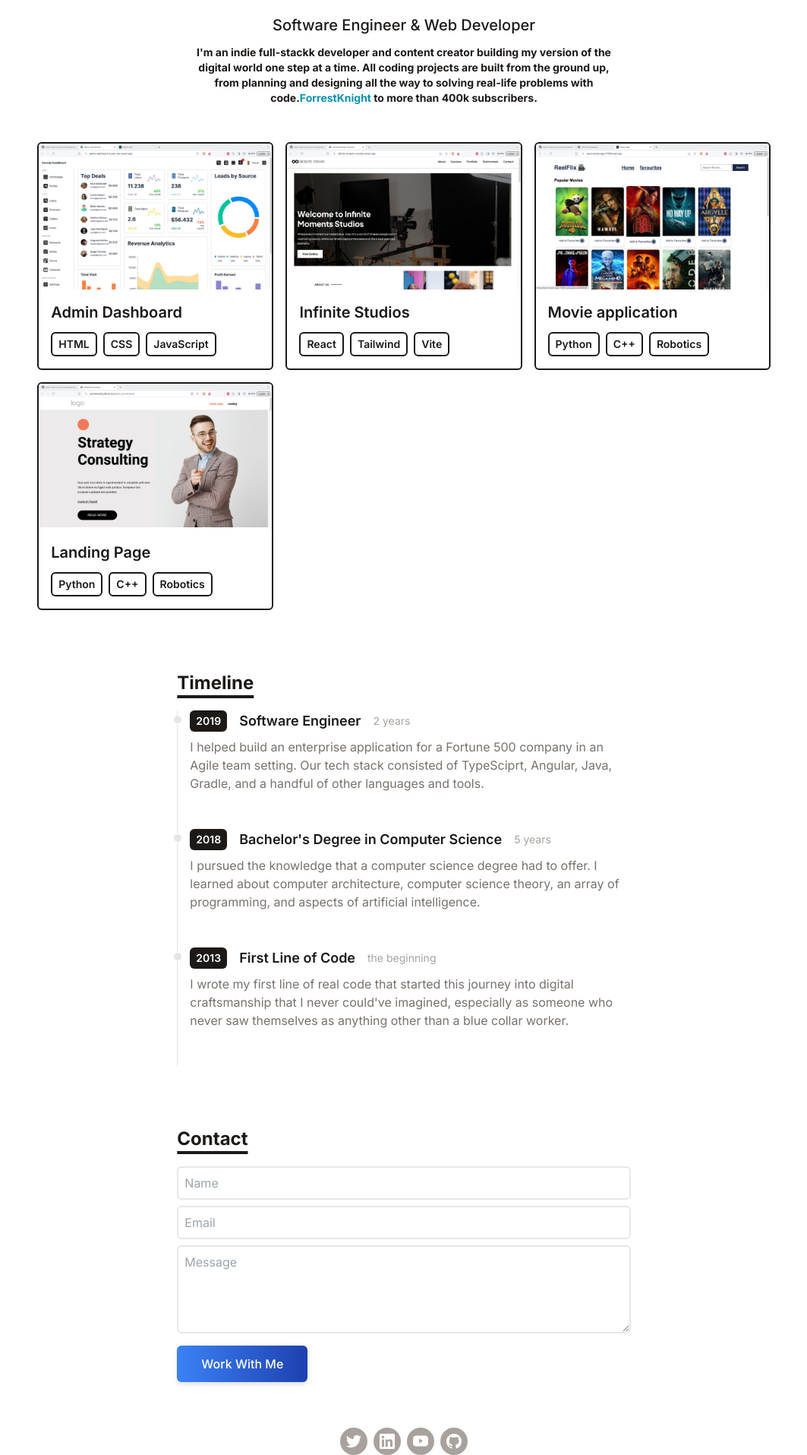
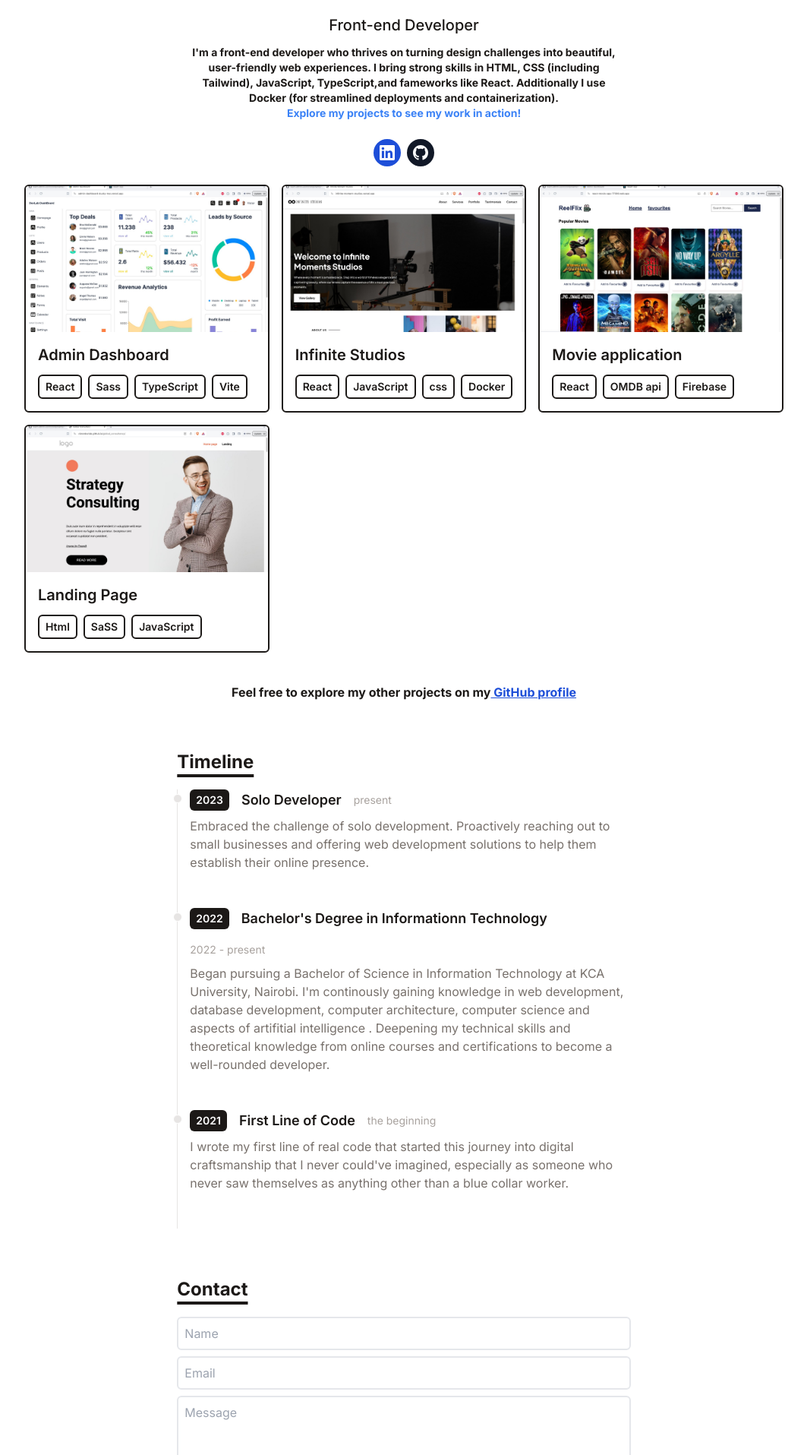
Before and after one commit to VictorDevLab/portfolio_site, a React (Vite) app: page / in a window 1280 px wide. Shown: the part 145-2060 px from the top of the page at 76% size, without its empty margins (108-1171 px from the left). Built offline with nearby package versions, Linux system fonts and the light colour scheme.

Commit message:
fixed content going off-screen

```diff
--- a/package.json
+++ b/package.json
@@ -9,6 +9,7 @@
     "preview": "vite preview"
   },
   "dependencies": {
+    "@emailjs/browser": "^4.3.3",
     "react": "^18.2.0",
     "react-dom": "^18.2.0"
   },
--- a/src/App.jsx
+++ b/src/App.jsx
@@ -67,12 +67,13 @@ function App() {
 			<button
 				type="button"
 				onClick={handleThemeSwitch}
-			className="fixed p-2 z-10 right-20 top-4 bg-violet-300 dark:bg-orange-300 text-lg p-1 rounded-md"
+				className="fixed p-2 z-10 right-20 top-4 bg-stone-900 dark:bg-white text-lg p-1 rounded-md"
 			>
 				{theme === 'dark' ? sun : moon}
 			</button>
 			<div className="bg-white dark:bg-stone-900 text-stone-900 dark:text-stone-300 min-h-screen font-inter">
 				<div className="max-w-5xl w-11/12 mx-auto">
+
 					<Intro />
 					<Portfolio />
 					<Timeline />
--- a/src/components/Contact.jsx
+++ b/src/components/Contact.jsx
@@ -1,41 +1,76 @@
 import React from 'react';
 import Title from './Title';
+import { useRef, useState } from 'react'
+import emailjs from '@emailjs/browser';
 
 function Contact() {
+
+   const [isEmailSent, setIsEmailSent] = useState(false)
+   const successCardClasses = `absolute top-1/2 left-1/2 transform -translate-x-1/2 -translate-y-1/2
+     bg-[#5cb85c] text-[#fffd] shadow-md p-4 rounded-md ${isEmailSent ? 'block' : 'hidden'}`;
+
+   const form = useRef()
+   const sendEmail = (e) => {
+      e.preventDefault();
+
+      emailjs.sendForm('service_32exiop', 'template_bg2ihjb', form.current, 'WQ7dx-cNA7-X1yHDG')
+         .then((result) => {
+            console.log(result.text);
+            setIsEmailSent(true)
+            setTimeout(() => {
+               setIsEmailSent(false)
+            }, 3000)
+         }, (error) => {
+            console.log(error.text);
+         });
+      e.target.reset()
+   };
+
+
    return (
       <div className="flex flex-col mb-10 mx-auto">
-         <div className="flex justify-center items-center">
+         <div className="flex justify-center items-center relative">
             <form
-               action="https://getform.io/f/(customSlugHere)"
-               method="POST"
+               ref={form}
+               onSubmit={sendEmail}
                className="flex flex-col w-full md:w-7/12"
             >
                <Title>Contact</Title>
                <input
                   type="text"
-                  name="name"
+                  name="user_name"
                   placeholder="Name"
+                  required
                   className="p-2 bg-transparent border-2 rounded-md focus:outline-none"
                />
                <input
-                  type="text"
-                  name="email"
+                  type="email"
+                  name="user_email"
                   placeholder="Email"
+                  required
                   className="my-2 p-2 bg-transparent border-2 rounded-md focus:outline-none"
                />
                <textarea
                   name="message"
                   placeholder="Message"
-                  rows="4"
+
+                  rows="5"
                   className="p-2 mb-4 bg-transparent border-2 rounded-md focus:outline-none"
                />
                <button
-                  type="button"
-                  className="text-center inline-block px-8 py-3 w-max text-base font-medium rounded-md text-white bg-gradient-to-r from-blue-500 to-blue-800 drop-shadow-md hover:stroke-white"
+                  type="submit"
+                  className="text-center  inline-block px-8 py-3 w-max text-base font-medium rounded-md text-white bg-gradient-to-r from-blue-700 to-blue-900 drop-shadow-md hover:stroke-white"
                >
                   Work With Me
                </button>
             </form>
+            {
+               isEmailSent &&
+               <div className={successCardClasses}>
+                  <p>Email sent successfully!</p>
+                  {/* You can add any additional content you want to display upon success */}
+               </div>
+            }
          </div>
       </div>
    )
--- a/src/components/Footer.jsx
+++ b/src/components/Footer.jsx
@@ -6,21 +6,10 @@ function Footer() {
 			<div className="container max-w-screen-lg mx-auto">
 				<div>
 					<div className="flex flex-wrap justify-center gap-2">
+
 						<a
-							href="https://twitter.com/forrestpknight"
-							className="bg-stone-400 p-2 font-semibold text-white inline-flex items-center space-x-2 rounded-full">
-							<svg
-								className="w-5 h-5 fill-current"
-								role="img"
-								xmlns="http://www.w3.org/2000/svg"
-								viewBox="0 0 24 24"
-							>
-								<path d="M23.953 4.57a10 10 0 01-2.825.775 4.958 4.958 0 002.163-2.723c-.951.555-2.005.959-3.127 1.184a4.92 4.92 0 00-8.384 4.482C7.69 8.095 4.067 6.13 1.64 3.162a4.822 4.822 0 00-.666 2.475c0 1.71.87 3.213 2.188 4.096a4.904 4.904 0 01-2.228-.616v.06a4.923 4.923 0 003.946 4.827 4.996 4.996 0 01-2.212.085 4.936 4.936 0 004.604 3.417 9.867 9.867 0 01-6.102 2.105c-.39 0-.779-.023-1.17-.067a13.995 13.995 0 007.557 2.209c9.053 0 13.998-7.496 13.998-13.985 0-.21 0-.42-.015-.63A9.935 9.935 0 0024 4.59z" />
-							</svg>
-						</a>
-						<a
-							href="https://linkedin.com/in/forrestpknight"
-							className="bg-stone-400 p-2 font-semibold text-white inline-flex items-center space-x-2 rounded-full">
+							href="https://www.linkedin.com/in/victor-koome-31787a242/"
+							className="bg-blue-700 p-2 font-semibold text-white inline-flex items-center space-x-2 rounded-full">
 							<svg
 								className="w-5 h-5 fill-current"
 								role="img"
@@ -32,20 +21,10 @@ function Footer() {
 								</g>
 							</svg>
 						</a>
+
 						<a
-							href="https://youtube.com/fknight"
-							className="bg-stone-400 p-2 font-semibold text-white inline-flex items-center space-x-2 rounded-full">
-							<svg
-								className="w-5 h-5 fill-current"
-								xmlns="http://www.w3.org/2000/svg"
-								viewBox="0 0 16 16"
-							>
-								<path d="M8.051 1.999h.089c.822.003 4.987.033 6.11.335a2.01 2.01 0 0 1 1.415 1.42c.101.38.172.883.22 1.402l.01.104.022.26.008.104c.065.914.073 1.77.074 1.957v.075c-.001.194-.01 1.108-.082 2.06l-.008.105-.009.104c-.05.572-.124 1.14-.235 1.558a2.007 2.007 0 0 1-1.415 1.42c-1.16.312-5.569.334-6.18.335h-.142c-.309 0-1.587-.006-2.927-.052l-.17-.006-.087-.004-.171-.007-.171-.007c-1.11-.049-2.167-.128-2.654-.26a2.007 2.007 0 0 1-1.415-1.419c-.111-.417-.185-.986-.235-1.558L.09 9.82l-.008-.104A31.4 31.4 0 0 1 0 7.68v-.123c.002-.215.01-.958.064-1.778l.007-.103.003-.052.008-.104.022-.26.01-.104c.048-.519.119-1.023.22-1.402a2.007 2.007 0 0 1 1.415-1.42c.487-.13 1.544-.21 2.654-.26l.17-.007.172-.006.086-.003.171-.007A99.788 99.788 0 0 1 7.858 2h.193zM6.4 5.209v4.818l4.157-2.408L6.4 5.209z" />
-							</svg>
-						</a>
-						<a
-							href="https://github.com/forrestknight"
-							className="bg-stone-400 p-2 font-semibold text-white inline-flex items-center space-x-2 rounded-full">
+							href="https://github.com/VictorDevLab"
+							className="bg-gray-900 dark:bg-gray-500 p-2 font-semibold text-white inline-flex items-center space-x-2 rounded-full">
 							<svg
 								xmlns="http://www.w3.org/2000/svg"
 								xmlnsXlink="http://www.w3.org/1999/xlink"
--- a/src/components/Intro.jsx
+++ b/src/components/Intro.jsx
@@ -3,24 +3,61 @@ import React from 'react';
 function Intro() {
    return (
       <div className="flex items-center justify-center flex-col text-center pt-20 pb-6">
+
          <h1 className="text-4xl md:text-7xl dark:text-white mb-1 md:mb-3 font-bold">Victor</h1>
-         <p className="text-base md:text-xl mb-3 font-medium">Software Engineer & Web Developer</p>
+         <p className="text-base md:text-xl mb-3 font-medium">Front-end Developer</p>
          <p className="text-sm max-w-xl mb-6 font-bold">
-            I'm an indie full-stackk developer and content creator building my
-            version of the digital world one step at a time. All coding projects
-            are built from the ground up, from planning and designing all the way
-            to solving real-life problems with code.
+            I'm a front-end developer who thrives on turning design challenges into beautiful, user-friendly
+            web experiences.
+            I bring strong skills in HTML, CSS (including Tailwind), JavaScript, TypeScript,and  fameworks like React. Additionally I use Docker (for streamlined deployments and containerization).
+            <br />
+            <span className='text-blue-500'> Explore my projects to see my work in action!</span>
+         </p>
+         {/* icons */}
+         <div className="container max-w-screen-lg mx-auto">
+            <div>
+               <div className="flex flex-wrap justify-center gap-2">
 
-            <a
-               href="https://youtube.com/fknight"
-               target="_blank"
-               className="text-cyan-600 hover:underline underline-offset-2 decoration-2 decoration-red-600"
-               rel="noreferrer noopener"
-            >
-               ForrestKnight
-            </a>{' '}
-            to more than 400k subscribers.
-         </p>
+                  <a
+                     href="https://www.linkedin.com/in/victor-koome-31787a242/"
+                     className="bg-blue-700 p-2 font-semibold text-white inline-flex items-center space-x-2 rounded-full">
+                     <svg
+                        className="w-5 h-5 fill-current"
+                        role="img"
+                        viewBox="0 0 256 256"
+                        xmlns="http://www.w3.org/2000/svg"
+                     >
+                        <g>
+                           <path d="M218.123122,218.127392 L180.191928,218.127392 L180.191928,158.724263 C180.191928,144.559023 179.939053,126.323993 160.463756,126.323993 C140.707926,126.323993 137.685284,141.757585 137.685284,157.692986 L137.685284,218.123441 L99.7540894,218.123441 L99.7540894,95.9665207 L136.168036,95.9665207 L136.168036,112.660562 L136.677736,112.660562 C144.102746,99.9650027 157.908637,92.3824528 172.605689,92.9280076 C211.050535,92.9280076 218.138927,118.216023 218.138927,151.114151 L218.123122,218.127392 Z M56.9550587,79.2685282 C44.7981969,79.2707099 34.9413443,69.4171797 34.9391618,57.260052 C34.93698,45.1029244 44.7902948,35.2458562 56.9471566,35.2436736 C69.1040185,35.2414916 78.9608713,45.0950217 78.963054,57.2521493 C78.9641017,63.090208 76.6459976,68.6895714 72.5186979,72.8184433 C68.3913982,76.9473153 62.7929898,79.26748 56.9550587,79.2685282 M75.9206558,218.127392 L37.94995,218.127392 L37.94995,95.9665207 L75.9206558,95.9665207 L75.9206558,218.127392 Z M237.033403,0.0182577091 L18.8895249,0.0182577091 C8.57959469,-0.0980923971 0.124827038,8.16056231 -0.001,18.4706066 L-0.001,237.524091 C0.120519052,247.839103 8.57460631,256.105934 18.8895249,255.9977 L237.033403,255.9977 C247.368728,256.125818 255.855922,247.859464 255.999,237.524091 L255.999,18.4548016 C255.851624,8.12438979 247.363742,-0.133792868 237.033403,0.000790807055" />
+                        </g>
+                     </svg>
+                  </a>
+
+                  <a
+                     href="https://github.com/VictorDevLab"
+                     className="bg-gray-900 dark:bg-gray-500 p-2 font-semibold text-white inline-flex items-center space-x-2 rounded-full">
+                     <svg
+                        xmlns="http://www.w3.org/2000/svg"
+                        xmlnsXlink="http://www.w3.org/1999/xlink"
+                        aria-hidden="true"
+                        role="img"
+                        className="w-5"
+                        preserveAspectRatio="xMidYMid meet"
+                        viewBox="0 0 24 24"
+                     >
+                        <g fill="none">
+                           <path
+                              fillRule="evenodd"
+                              clipRule="evenodd"
+                              d="M12 0C5.37 0 0 5.37 0 12c0 5.31 3.435 9.795 8.205 11.385c.6.105.825-.255.825-.57c0-.285-.015-1.23-.015-2.235c-3.015.555-3.795-.735-4.035-1.41c-.135-.345-.72-1.41-1.23-1.695c-.42-.225-1.02-.78-.015-.795c.945-.015 1.62.87 1.845 1.23c1.08 1.815 2.805 1.305 3.495.99c.105-.78.42-1.305.765-1.605c-2.67-.3-5.46-1.335-5.46-5.925c0-1.305.465-2.385 1.23-3.225c-.12-.3-.54-1.53.12-3.18c0 0 1.005-.315 3.3 1.23c.96-.27 1.98-.405 3-.405s2.04.135 3 .405c2.295-1.56 3.3-1.23 3.3-1.23c.66 1.65.24 2.88.12 3.18c.765.84 1.23 1.905 1.23 3.225c0 4.605-2.805 5.625-5.475 5.925c.435.375.81 1.095.81 2.22c0 1.605-.015 2.895-.015 3.3c0 .315.225.69.825.57A12.02 12.02 0 0 0 24 12c0-6.63-5.37-12-12-12z"
+                              fill="currentColor"
+                           />
+                        </g>
+                     </svg>
+                  </a>
+               </div>
+            </div>
+         </div>
       </div>
    )
 }
--- a/src/components/Portfolio.jsx
+++ b/src/components/Portfolio.jsx
@@ -15,6 +15,7 @@ function Portfolio() {
                />
             ))}
          </div>
+
       </div>
    )
 }
--- a/src/components/Timeline.jsx
+++ b/src/components/Timeline.jsx
@@ -5,7 +5,11 @@ import Title from './Title';
 
 function Timeline() {
    return (
-      <div className="flex flex-col md:flex-row justify-center my-20">
+      <>
+         <p className='mt-10 text-center font-bold text-md'>Feel free to explore my other projects on my
+            <a className='text-blue-700 underline' href="https://github.com/VictorDevLab"> GitHub profile</a> </p>
+         <div className="flex flex-col md:flex-row justify-center my-16">
+
             <div className="w-full md:w-7/12">
                <Title>Timeline</Title>
                {timeline.map(item => (
@@ -18,6 +22,7 @@ function Timeline() {
                ))}
             </div>
          </div>
+      </>
    )
 }
 
--- a/src/data/portfolio.js
+++ b/src/data/portfolio.js
@@ -2,25 +2,25 @@ export default [
   {
     title: "Admin Dashboard",
     imgUrl: "/assets/admin.jpeg",
-    stack: ["HTML", "CSS", "JavaScript"],
-    link: "https://fkcodes.com",
+    stack: ["React", "Sass", "TypeScript", "Vite"],
+    link: "https://admin-dashboard-dusky-two.vercel.app/",
   },
   {
     title: "Infinite Studios",
     imgUrl: "/assets/infinite.jpeg",
-    stack: ["React", "Tailwind", "Vite"],
-    link: "https://thehackershideout.com",
+    stack: ["React", "JavaScript", "css", "Docker"],
+    link: "https://infinite-moment-studios.vercel.app/",
   },
   {
     title: "Movie application",
     imgUrl: "/assets/movie.jpeg",
-    stack: ["Python", "C++", "Robotics"],
-    link: "https://youtu.be/A8eegxL82PI",
+    stack: ["React", "OMDB api", "Firebase"],
+    link: "https://react-movie-app-77290.web.app/",
   },
   {
     title: "Landing Page",
     imgUrl: "/assets/global.jpeg",
-    stack: ["Python", "C++", "Robotics"],
-    link: "https://youtu.be/A8eegxL82PI",
+    stack: ["Html", "SaSS", "JavaScript"],
+    link: "https://victordevlab.github.io/global_consultancy/",
   },
 ];
--- a/src/data/timeline.js
+++ b/src/data/timeline.js
@@ -1,20 +1,20 @@
 export default [
   {
-    year: "2019",
-    title: "Software Engineer",
-    duration: "2 years",
+    year: "2023",
+    title: "Solo Developer",
+    duration: "present",
     details:
-      "I helped build an enterprise application for a Fortune 500 company in an Agile team setting. Our tech stack consisted of TypeSciprt, Angular, Java, Gradle, and a handful of other languages and tools.",
+      "Embraced the challenge of solo development. Proactively reaching out to small businesses and offering web development solutions to help them establish their online presence. ",
   },
   {
-    year: "2018",
-    title: "Bachelor's Degree in Computer Science",
-    duration: "5 years",
+    year: "2022",
+    title: "Bachelor's Degree in Informationn Technology",
+    duration: "2022 - present",
     details:
-      "I pursued the knowledge that a computer science degree had to offer. I learned about computer architecture, computer science theory, an array of programming, and aspects of artificial intelligence.",
+      "Began pursuing a Bachelor of Science in Information Technology at KCA University, Nairobi. I'm continously gaining knowledge in web development, database development, computer architecture, computer science and aspects of artifitial intelligence . Deepening my technical skills and theoretical knowledge from online courses and certifications to become a well-rounded developer.",
   },
   {
-    year: "2013",
+    year: "2021",
     title: "First Line of Code",
     duration: "the beginning",
     details:
```
Also changed, not shown: 1 other file (tests, documents, lock files or other folders). Lines whose indentation alone changed are shown as unchanged.
